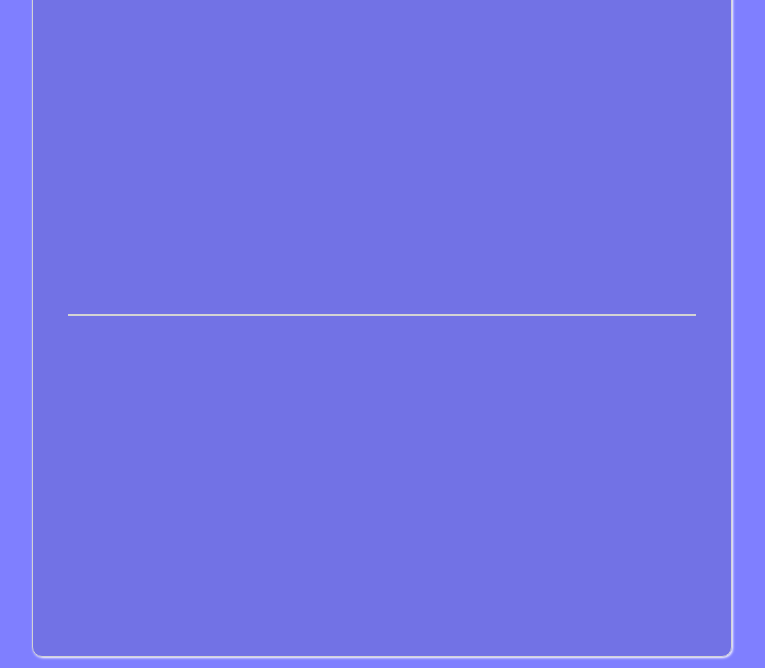
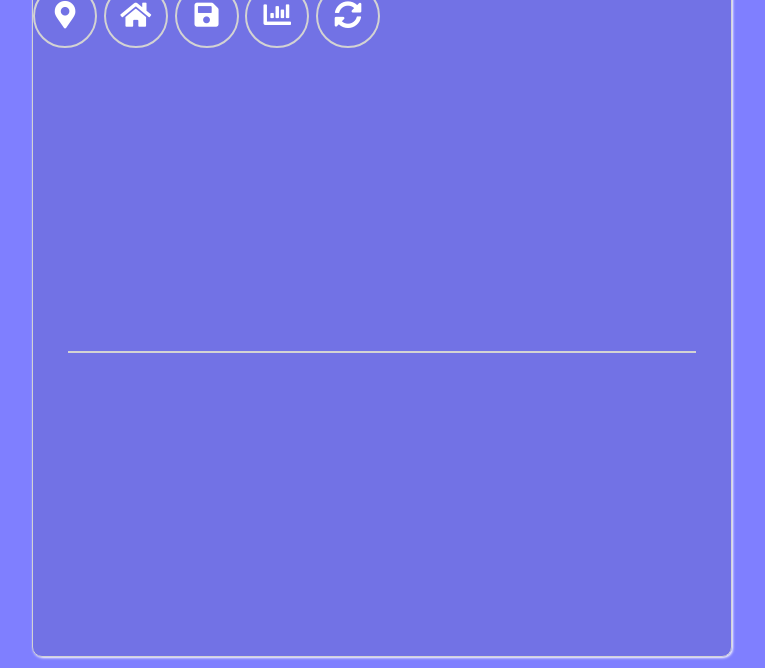
Before and after one commit to melburne/weather-app, a plain HTML site: page dist/index.html in a window 1280 px wide. Shown: the part 132-800 px from the top of the page, without its empty margins (258-1023 px from the left). Drawn offline with Linux system fonts and the light colour scheme.

Commit message:
Add _buttons.scss

```diff
--- a/dist/index.html
+++ b/dist/index.html
@@ -22,7 +22,7 @@
         <label for="searchBar__text" class="offscreen">Enter a new location</label>
         <input id="searchBar__text" class="searchBar__text" type="text" role="searchbox" size="40" autocomplete="off"
           placeholder="City, State, Country">
-        <button id="searchBar__button" class="searchBar__button" title="Submit Location"
+        <button id="searchBar__button" class="searchBar__button button" title="Submit Location"
           aria-label="Enter Zip Code or City, State and Country to retrieve weather conditions">
           <i class="fa fa-search"></i>
           <i class="fas fa-sync fa-spin none"></i>
--- /dev/null
+++ b/scss/components/_buttons.scss
@@ -0,0 +1,26 @@
+.button {
+  min-width: 48px;
+  min-height: 48px;
+  color: $button-textcolor;
+  border: 2px solid $bordercolor;
+  border-radius: 80px;
+  outline: none;
+  font-size: 1.25rem;
+  font-weight: 900;
+  background-color: $button-color;
+  @include mqw(768px) {
+    font-size: 1.25rem;
+    min-width: 64px;
+    min-height: 64px;
+  }
+}
+
+.button:hover {
+  cursor: pointer;
+}
+
+.button:hover,
+.button:focus {
+  box-shadow: 4px 2px 5px $text-shadow-color;
+  border-color: $font-color;
+}
--- a/scss/main.scss
+++ b/scss/main.scss
@@ -1,4 +1,5 @@
 @import "abstracts/colors";
 @import "abstracts//mixins";
 @import "base/base";
-@import "components/a11y"
+@import "components/a11y";
+@import "components/buttons"
```
Also changed, not shown: dist/css/main.min.css, 1 other file.
